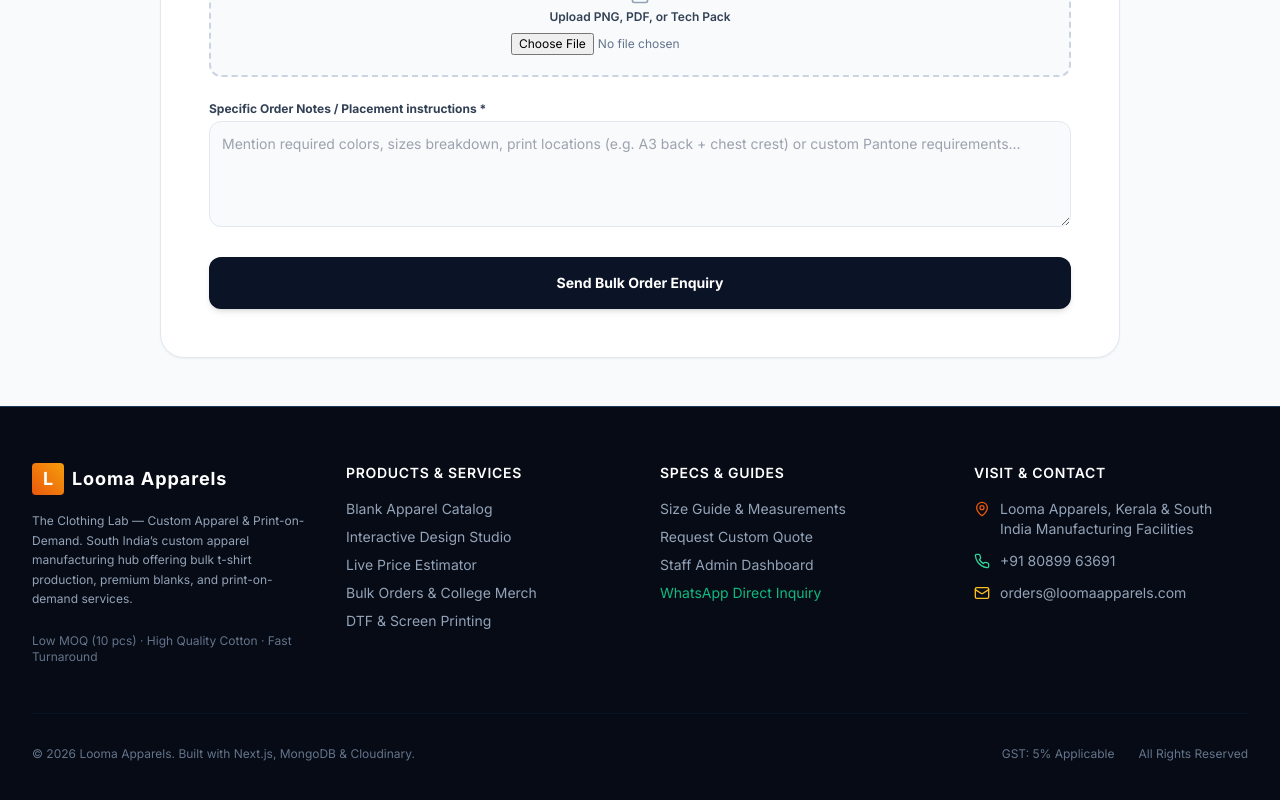
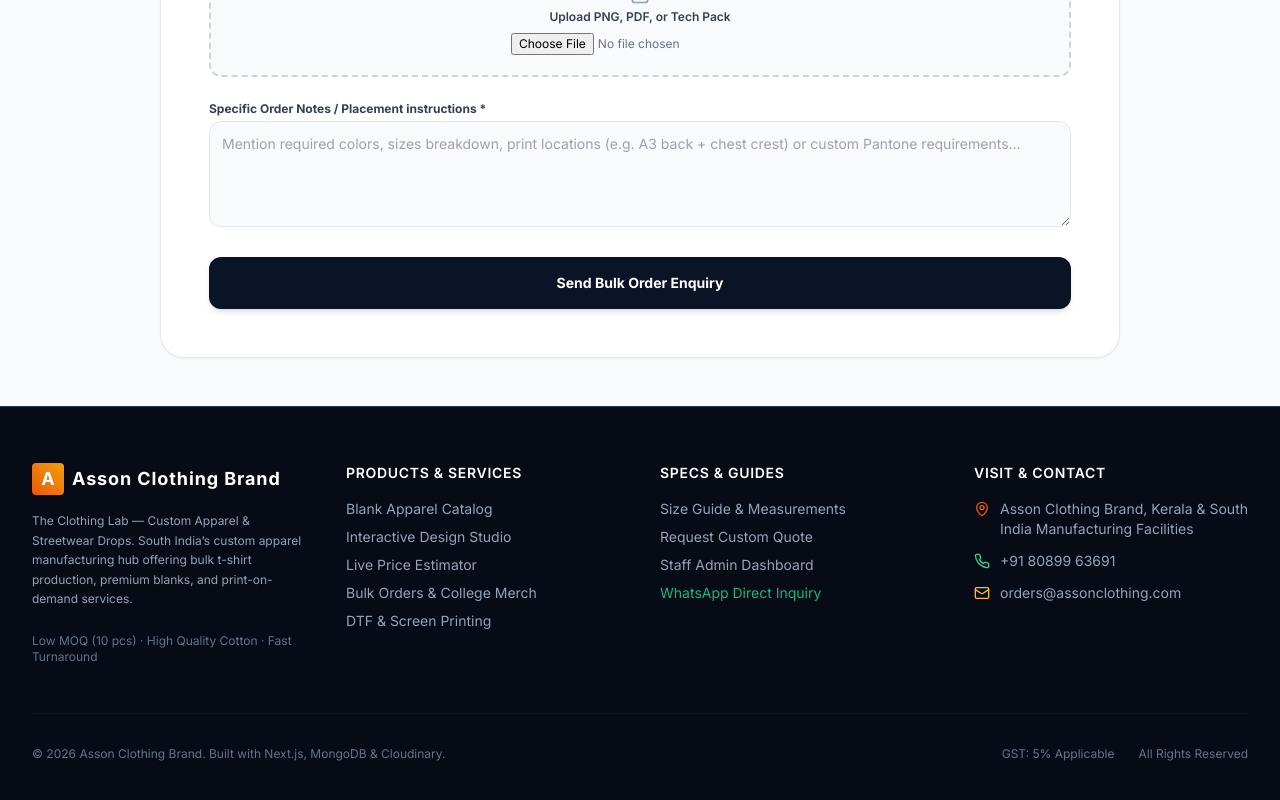
Before and after one commit to dalailphotos-ops/E-commerce, a Next.js app: page /bulk-orders in a window 1280 px wide. Shown: the part 824-1624 px from the top of the page. Built offline with nearby package versions, Linux system fonts and the light colour scheme.

Commit message:
feat: rebrand to Asson Clothing Brand across all pages and configurations

```diff
--- a/package.json
+++ b/package.json
@@ -1,5 +1,5 @@
 {
-  "name": "looma-ecommerce-nextjs",
+  "name": "asson-clothing-brand",
   "version": "1.0.0",
   "private": true,
   "scripts": {
--- a/src/app/admin/page.tsx
+++ b/src/app/admin/page.tsx
@@ -74,7 +74,7 @@ export default function AdminPage() {
             Backoffice Management
           </span>
           <h1 className="text-3xl font-black text-slate-900 mt-1">
-            Looma Apparels Staff Admin
+            Asson Clothing Brand Staff Admin
           </h1>
           <p className="text-xs text-slate-500 mt-0.5">
             Real-time MongoDB documents & Cloudinary artwork storage management.
--- a/src/app/api/upload/route.ts
+++ b/src/app/api/upload/route.ts
@@ -5,7 +5,7 @@ export async function POST(req: NextRequest) {
   try {
     const formData = await req.formData();
     const file = formData.get("file") as File | null;
-    const folder = (formData.get("folder") as string) || "looma_uploads";
+    const folder = (formData.get("folder") as string) || "asson_uploads";
 
     if (!file) {
       return NextResponse.json({ error: "No file provided" }, { status: 400 });
--- a/src/app/bulk-orders/page.tsx
+++ b/src/app/bulk-orders/page.tsx
@@ -36,7 +36,7 @@ export default function BulkOrdersPage() {
     try {
       const data = new FormData();
       data.append("file", file);
-      data.append("folder", "looma_bulk_enquiries");
+      data.append("folder", "asson_bulk_enquiries");
 
       const res = await fetch("/api/upload", {
         method: "POST",
@@ -132,7 +132,7 @@ export default function BulkOrdersPage() {
             </p>
             <div className="pt-4">
               <a
-                href={`https://wa.me/${WHATSAPP_NUMBER}?text=Hi%20Looma,%20I%20just%20submitted%20a%20bulk%20order%20enquiry.`}
+                href={`https://wa.me/${WHATSAPP_NUMBER}?text=Hi%20Asson%20Clothing%20Brand,%20I%20just%20submitted%20a%20bulk%20order%20enquiry.`}
                 target="_blank"
                 rel="noreferrer"
                 className="inline-flex items-center gap-2 px-6 py-2.5 rounded-xl bg-emerald-600 text-white text-xs font-bold"
--- a/src/app/design/page.tsx
+++ b/src/app/design/page.tsx
@@ -109,7 +109,7 @@ function DesignStudioContent() {
     try {
       const formData = new FormData();
       formData.append("file", file);
-      formData.append("folder", "looma_studio_designs");
+      formData.append("folder", "asson_studio_designs");
 
       const res = await fetch("/api/upload", {
         method: "POST",
@@ -167,7 +167,7 @@ function DesignStudioContent() {
   // WhatsApp Quote Link
   const activeArtUrl = frontUploadedImage || backUploadedImage;
   const whatsappMsg = encodeURIComponent(
-    `*Custom Studio Design Enquiry — Looma Apparels*\n\n` +
+    `*Custom Studio Design Enquiry — Asson Clothing Brand*\n\n` +
       `*Garment:* ${selectedProduct.name}\n` +
       `*Colour:* ${currentColor.name}\n` +
       `*Quantity:* ${quantity} pcs\n` +
@@ -213,7 +213,7 @@ function DesignStudioContent() {
         body: JSON.stringify({
           customerName,
           phone: customerPhone,
-          email: `${customerPhone}@looma-lead.com`,
+          email: `${customerPhone}@asson-lead.com`,
           items: [
             {
               productId: selectedProduct.id,
@@ -230,7 +230,7 @@ function DesignStudioContent() {
           subtotal,
           gst: gstAmount,
           total,
-          notes: "Generated via Looma Interactive Design Studio",
+          notes: "Generated via Asson Interactive Design Studio",
         }),
       });
 
@@ -256,7 +256,7 @@ function DesignStudioContent() {
             </span>
           </div>
           <h1 className="text-2xl sm:text-3xl font-black text-slate-900 mt-1">
-            Looma Design Studio
+            Asson Design Studio
           </h1>
           <p className="text-xs text-slate-500 mt-0.5">
             Upload custom artwork, adjust print dimensions, configure volume tiers,
@@ -653,7 +653,7 @@ export default function DesignStudioPage() {
     <Suspense
       fallback={
         <div className="p-16 text-center text-xs font-semibold text-slate-500">
-          Loading Looma Design Studio...
+          Loading Asson Design Studio...
         </div>
       }
     >
--- a/src/app/price-estimator/page.tsx
+++ b/src/app/price-estimator/page.tsx
@@ -125,7 +125,7 @@ export default function PriceEstimatorPage() {
 
   // WhatsApp Message
   const generateWhatsAppMessage = () => {
-    let msg = `*Price Estimator Quote — Looma Apparels*\n\n`;
+    let msg = `*Price Estimator Quote — Asson Clothing Brand*\n\n`;
     items.forEach((it, idx) => {
       const calc = calculateItemCost(it);
       msg += `*Item ${idx + 1}:* ${calc.product.name}\n`;
@@ -177,12 +177,12 @@ export default function PriceEstimatorPage() {
         body: JSON.stringify({
           customerName,
           phone: customerPhone,
-          email: `${customerPhone}@looma-estimator.com`,
+          email: `${customerPhone}@asson-estimator.com`,
           items: quoteItems,
           subtotal: totals.subtotal,
           gst: gstAmount,
           total: grandTotal,
-          notes: "Generated via Looma Live Price Estimator",
+          notes: "Generated via Asson Live Price Estimator",
         }),
       });
 
--- a/src/components/Footer.tsx
+++ b/src/components/Footer.tsx
@@ -11,7 +11,7 @@ export default function Footer() {
           <div className="space-y-4 md:col-span-1">
             <div className="flex items-center gap-2">
               <div className="w-8 h-8 rounded bg-gradient-to-tr from-accent to-amber-500 flex items-center justify-center font-bold text-white text-lg">
-                L
+                A
               </div>
               <span className="font-bold text-lg text-white tracking-wider">
                 {BRAND_NAME}
@@ -110,7 +110,7 @@ export default function Footer() {
               <li className="flex items-start gap-2.5">
                 <MapPin className="w-4 h-4 text-accent mt-0.5 shrink-0" />
                 <span>
-                  Looma Apparels, Kerala & South India Manufacturing Facilities
+                  Asson Clothing Brand, Kerala & South India Manufacturing Facilities
                 </span>
               </li>
               <li className="flex items-center gap-2.5">
@@ -119,7 +119,7 @@ export default function Footer() {
               </li>
               <li className="flex items-center gap-2.5">
                 <Mail className="w-4 h-4 text-amber-400 shrink-0" />
-                <span>orders@loomaapparels.com</span>
+                <span>orders@assonclothing.com</span>
               </li>
             </ul>
           </div>
--- a/src/components/Navbar.tsx
+++ b/src/components/Navbar.tsx
@@ -25,7 +25,7 @@ export default function Navbar() {
           {/* Logo */}
           <Link href="/" className="flex items-center gap-3 group">
             <div className="w-10 h-10 rounded-lg bg-gradient-to-tr from-accent to-amber-500 flex items-center justify-center font-bold text-xl shadow-lg">
-              L
+              A
             </div>
             <div>
               <span className="font-extrabold text-xl tracking-wider text-white group-hover:text-amber-300 transition-colors">
@@ -91,7 +91,7 @@ export default function Navbar() {
             </Link>
 
             <a
-              href={`https://wa.me/${WHATSAPP_NUMBER}?text=Hi%20Looma%20Apparels,%20I%20want%20to%20enquire%20about%20custom%20apparel%20manufacturing.`}
+              href={`https://wa.me/${WHATSAPP_NUMBER}?text=Hi%20Asson%20Clothing%20Brand,%20I%20want%20to%20enquire%20about%20custom%20apparel%20manufacturing.`}
               target="_blank"
               rel="noreferrer"
               className="px-4 py-2 text-xs font-semibold rounded-lg bg-emerald-600 hover:bg-emerald-500 text-white shadow-md transition flex items-center gap-1.5"
--- a/src/lib/cloudinary.ts
+++ b/src/lib/cloudinary.ts
@@ -31,7 +31,7 @@ export function isCloudinaryConfigured(): boolean {
 
 export async function uploadToCloudinary(
   fileBuffer: Buffer | string,
-  folder: string = "looma_apparels"
+  folder: string = "asson_clothing"
 ): Promise<{ url: string; public_id: string }> {
   return new Promise((resolve, reject) => {
     // If it's a base64 string or URL
--- a/src/lib/constants.ts
+++ b/src/lib/constants.ts
@@ -265,8 +265,8 @@ export const SIZES = ["XS", "S", "M", "L", "XL", "XXL"];
 
 export const GST_PERCENTAGE = 5;
 export const WHATSAPP_NUMBER = "918089963691";
-export const BRAND_NAME = "Looma Apparels";
-export const BRAND_TAGLINE = "The Clothing Lab — Custom Apparel & Print-on-Demand";
+export const BRAND_NAME = "Asson Clothing Brand";
+export const BRAND_TAGLINE = "The Clothing Lab — Custom Apparel & Streetwear Drops";
 
 export function formatINR(amount: number): string {
   return new Intl.NumberFormat("en-IN", {
--- a/src/lib/utils.ts
+++ b/src/lib/utils.ts
@@ -81,7 +81,7 @@ export function generateWhatsAppQuoteMessage({
   customerName?: string;
   designUrl?: string;
 }): string {
-  let msg = `*New Order / Quote Enquiry — Looma Apparels*\n\n`;
+  let msg = `*New Order / Quote Enquiry — Asson Clothing Brand*\n\n`;
   if (customerName) msg += `*Customer:* ${customerName}\n`;
   msg += `*Garment:* ${productName}\n`;
   if (color) msg += `*Colour:* ${color}\n`;
```
Also changed, not shown: 1 other file (tests, documents, lock files or other folders).
